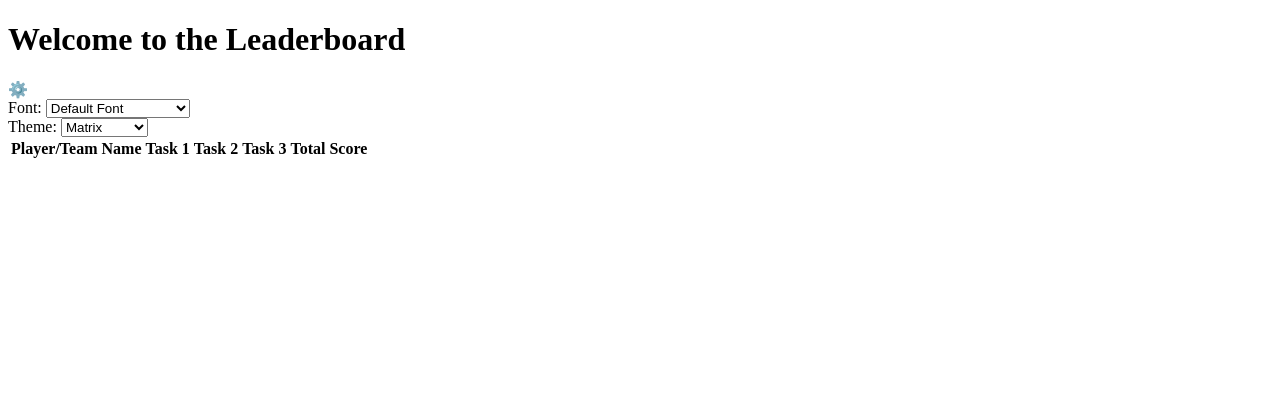
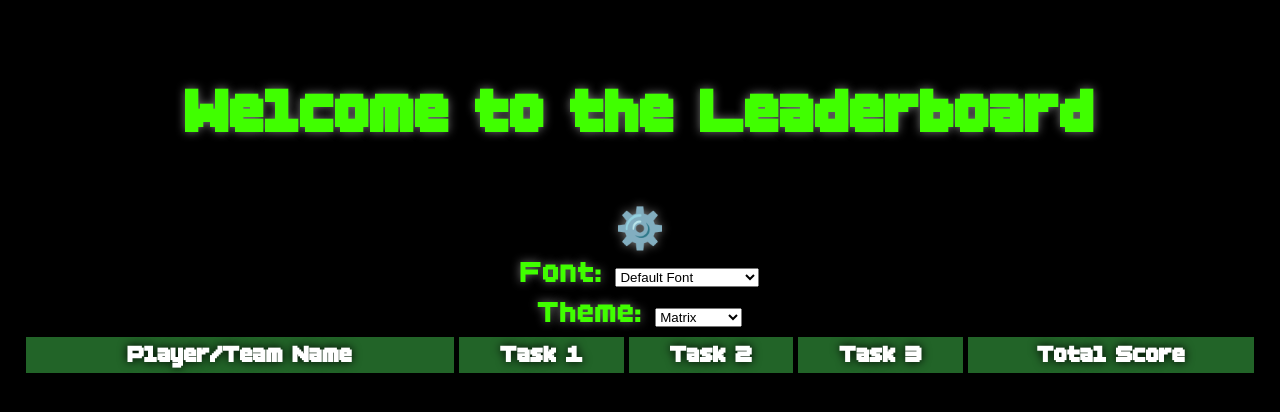
Before and after one commit to eternity336/Leaderboard, a Flask app: page / in a window 1280 px wide. Shown: the top 412 px of the page. Run offline with Flask 3, Linux system fonts and the light colour scheme; lists and menus that the app fills with data are empty.

Commit message:
Made a fix to the styling.

```diff
--- a/static/styles/styles.css
+++ b/static/styles/styles.css
@@ -2,9 +2,62 @@
   font-family: cyberpunk;
   src: url(fonts/BoldPixels1.4.ttf);
 }
-
-/* Matrix Theme (Default) */
-@import url("themes/matrix.css");
-@import url("themes/cyberpunk.css");
-@import url("themes/neon.css");
-@import url("themes/retro.css");
+html {
+  font-family: cyberpunk;
+  font-size: 40px;
+  background-color: #000000;
+  text-shadow: 0px 0px 10px #727272;
+  color: #40ff00;
+}
+.center{
+  text-align: center;
+}
+.title{
+  display: block;
+  font-size: 40px;
+  font-style: bold;
+  text-shadow: 0px 0px 10px #000000;
+  color: #40ff00;
+  padding: 5px;
+  background-color: #073d04;
+}
+.server_body {
+  display: grid;
+  grid-template-columns: auto;
+  grid-gap: 1%;
+}
+.padding {
+  width: 98%;
+  padding: 1%;
+}
+table.showplayerstable {
+  border: 1px solid #073d04;
+  background-color: #336f30;
+  width: 100%;
+  text-align: center;
+  border-collapse: collapse;
+}
+table.showplayerstable td, table.showplayerstable th {
+  border: 5px solid #000000;
+  padding: 3px 2px;
+}
+table.showplayerstable tbody td {
+  font-size: 30px;
+  font-weight: bold;
+  text-shadow: 0px 0px 10px #000000;
+  color: #40ff00;
+}
+table.showplayerstable tr:nth-child(even) {
+  background: #219c2d;
+}
+table.showplayerstable thead {
+  background: #226428;
+  border-bottom: 0px solid #444444;
+}
+table.showplayerstable thead th {
+  font-size: 30px;
+  font-weight: bold;
+  text-shadow: 0px 0px 10px #000000;
+  color: #FFFFFF;
+  text-align: center;
+}
```
